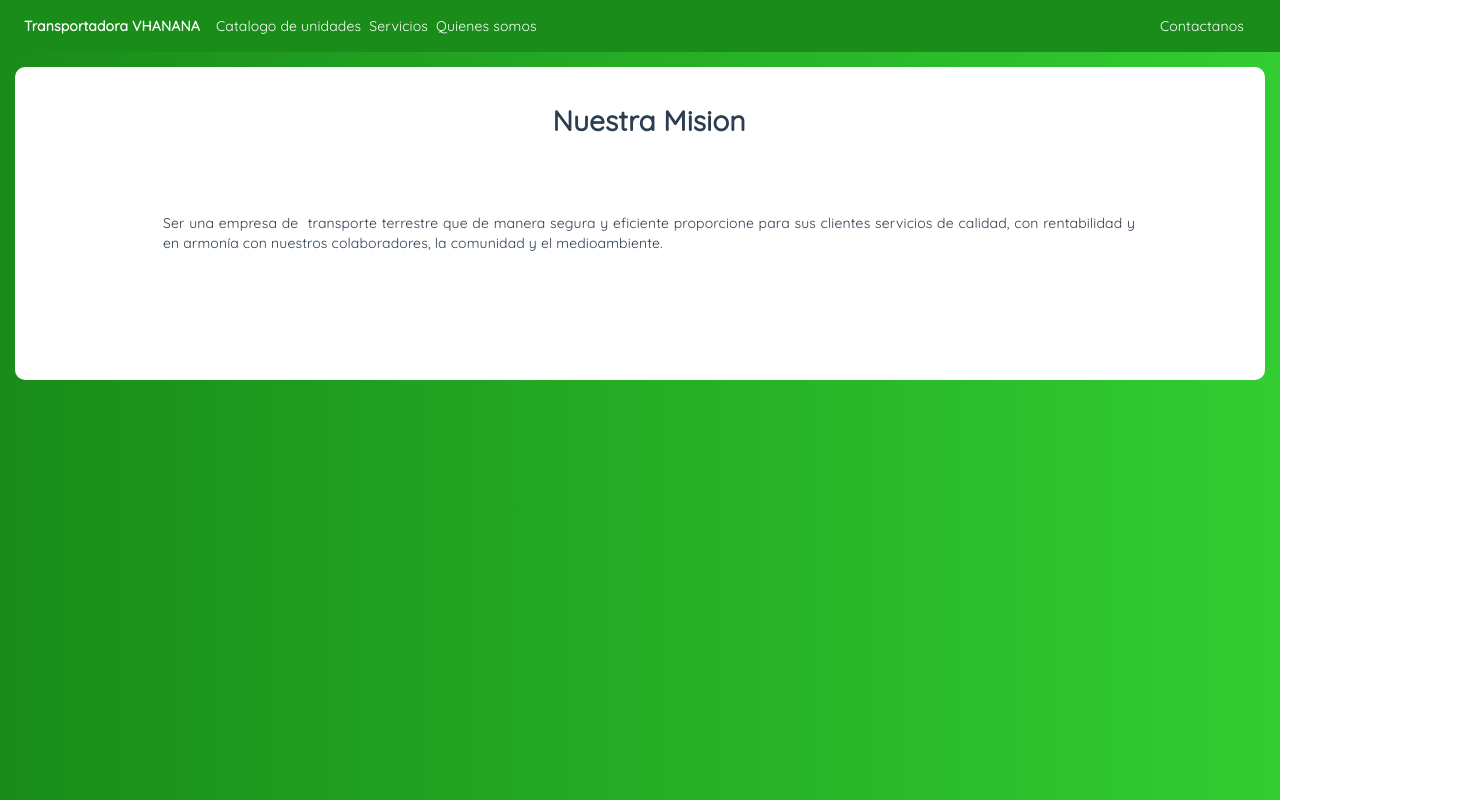
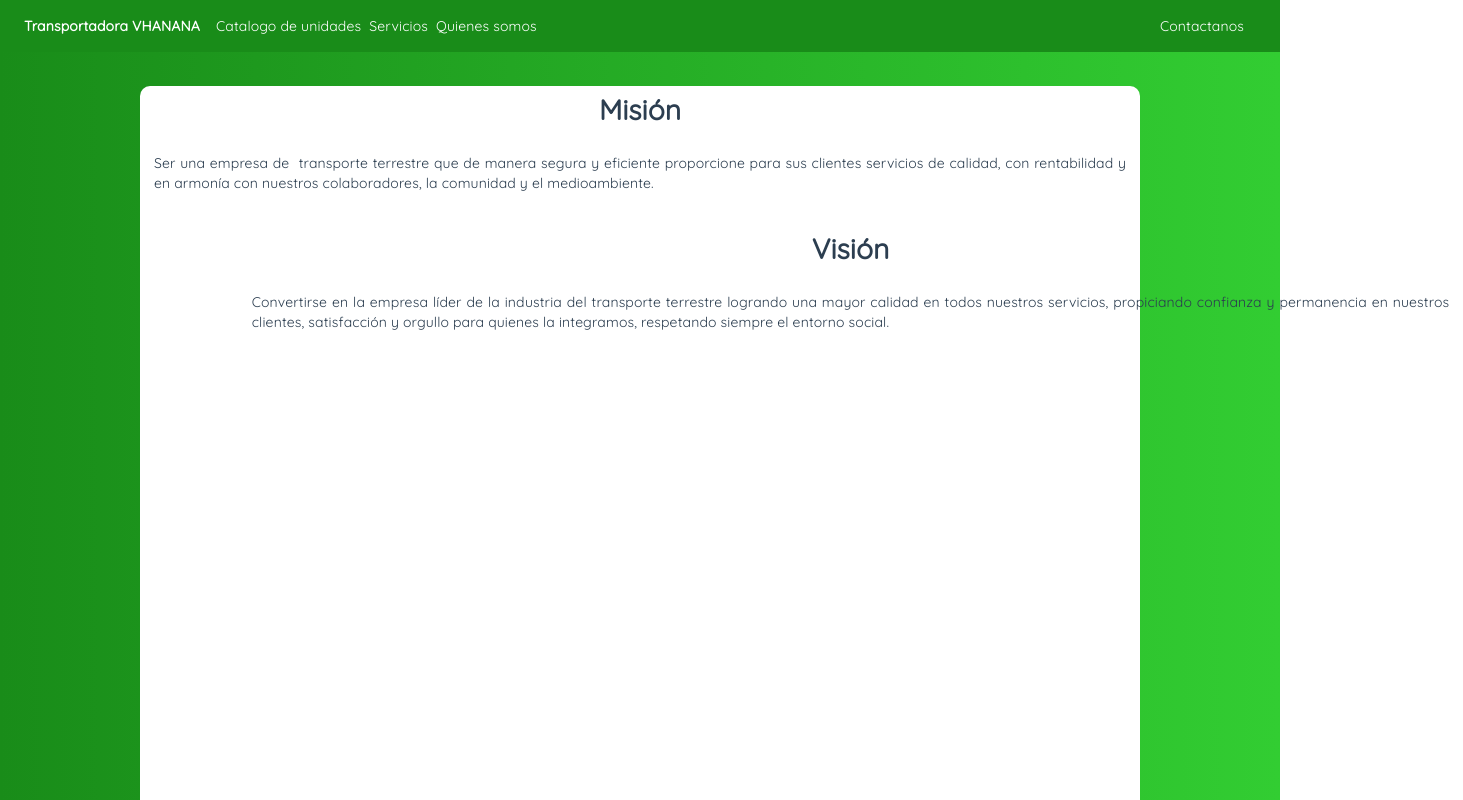
Before and after one commit to betangaranga/vhanana, a Vue app: page /#/Home/Conocenos in a window 1280 px wide. Shown: the top 800 px of the page, 1463 px wide, since content can reach past the window. Built offline with nearby package versions, Linux system fonts and the light colour scheme; some icons are missing.

Commit message:
Se agregan efectos en el despliegue de texto

```diff
--- a/src/components/Conocenos.vue
+++ b/src/components/Conocenos.vue
@@ -1,61 +1,101 @@
 <template>
-    <div class="conocenos_container">
-     <div class="container-contact2">
-        <h1 id="nuestra_mision-title">Nuestra Mision</h1>
-        <p id="mision">Ser una empresa de  transporte terrestre que de manera segura y eficiente proporcione para sus clientes servicios de calidad, con rentabilidad y en armonía con nuestros colaboradores, la comunidad y el medioambiente.</p>
+  <div class="conocenos_container">
+    <div class="container-contact3">
+        <div class="mision">
+      <h1 id="mision_title"> Misión</h1>
+      <p id="mision">Ser una empresa de  transporte terrestre que de manera segura y eficiente proporcione para sus
+        clientes servicios de calidad, con rentabilidad y en armonía con nuestros colaboradores, la comunidad y el
+        medioambiente.</p>
         </div>
+        <div class="vision">
+      <h1 id="vision_title"> Visión</h1>
+      <p id="vision">Convertirse en la empresa líder de la industria del transporte terrestre logrando una mayor
+        calidad en todos nuestros servicios, propiciando confianza y permanencia en nuestros clientes, satisfacción y
+        orgullo para quienes la integramos, respetando siempre el entorno social.</p>
+</div>
 
     </div>
+
+  </div>
+
 </template>
 <script>
-export default {
+  export default {
 
-}
+  }
 </script>
 <style lang="scss" scoped>
-.conocenos_container{
+  .conocenos_container {
     width: 100%;
-    height: 58em;
+    height: 65em;
     padding: 15px;
     background: #198C19;
     background: -webkit-linear-gradient(left, #198C19, #32cd32);
     background: -o-linear-gradient(left, #198C19, #32cd32);
     background: -moz-linear-gradient(left, #198C19, #32cd32);
     background: linear-gradient(left, #198C19, #32cd32);
-    display: -webkit-box;
-    display: -webkit-flex;
-    display: -moz-box;
-    display: -ms-flexbox;
-    display: flex;
-    flex-wrap: wrap;
-    justify-content: center;
-    align-items: center;
-}
-.container-contact2 {
-    width: 100%;
-    height: 40%;
+
+  }
+
+  .container-contact3 {
+    width: 80%;
+    height: 90%;
     background: white;
     border-radius: 10px;
-    overflow: hidden;
-    display: -webkit-box;
-    display: -webkit-flex;
-    display: -moz-box;
-    display: -ms-flexbox;
-    display: flex;
-    flex-wrap: wrap;
-    justify-content: space-between;
-    align-items: center;
-    padding: 0px 130px 88px 148px;
-    position: relative;
-    top: -30%;
+    margin: auto;
+  }
+
+  h1 {
+    text-align: center;
+    padding-top: .5em;
+  }
+
+  p {
+    text-align: center;
+    width: 100%;
+    text-align: justify;
+    padding: 1em;
+}
+.mision{
+animation-duration: 3s;
+animation-name: mision;
+}
+.vision{
+    animation-duration: 3s;
+    animation-delay: 3s;
+    animation-name: vision;
+     animation-fill-mode: both;
 
   }
-  #nuestra_mision-title{
-width:100%;
+
+  @keyframes mision {
+    from {
+      margin-left: 100%;
+      width: 300%
+    }
+
+    to {
+      margin-left: 0%;
+      width: 100%;
+    }
   }
-  #mision{
-      text-align: center;
+
+  @keyframes vision {
+
+    from {
+      margin-left: 130%;
+      width: 400%
+    }
+
+    to {
+      margin-left: 0%;
       width: 100%;
-      text-align: justify;
+      margin-top: 0;
+    }
+  }
+  @media (max-width: 768px) {
+    .container-contact3 {
+      height: 40em;
+    }
   }
 </style>
```
